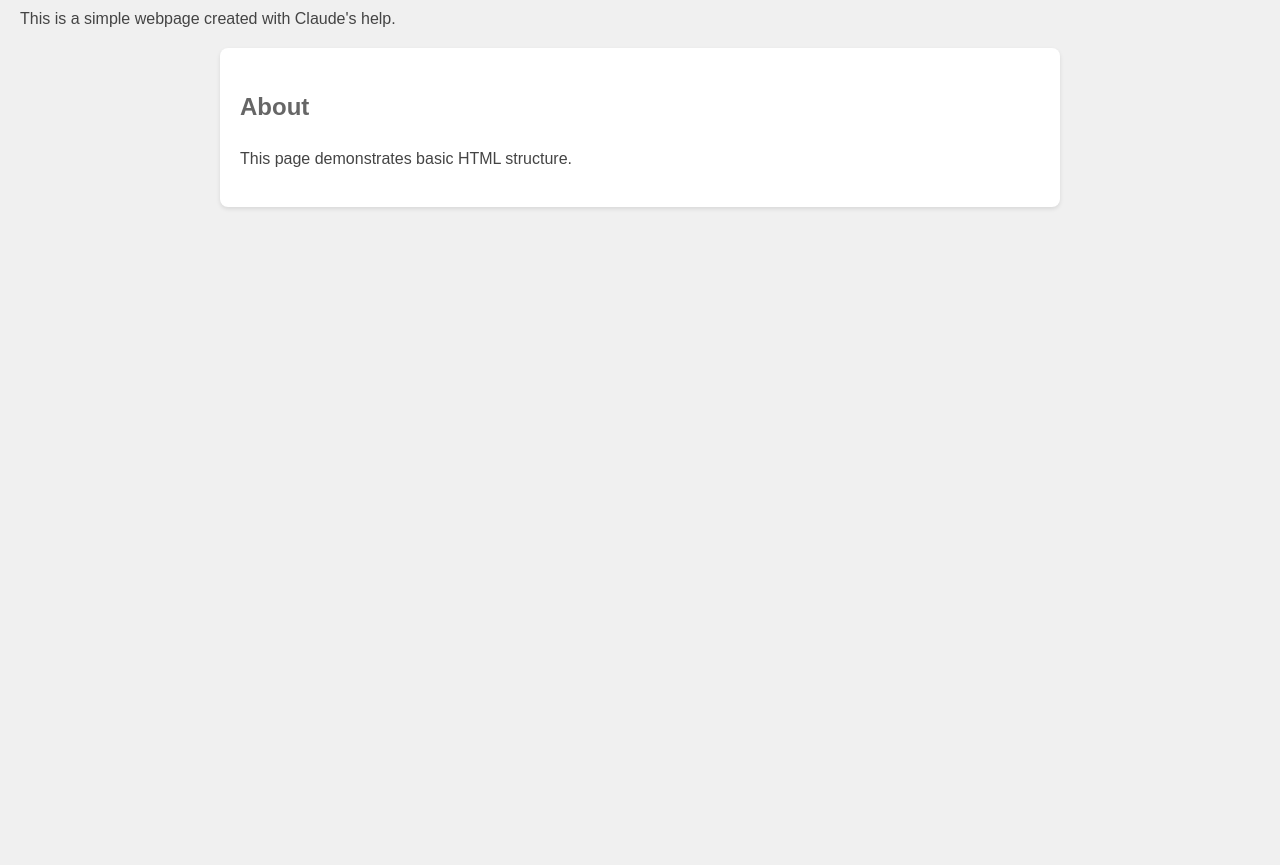
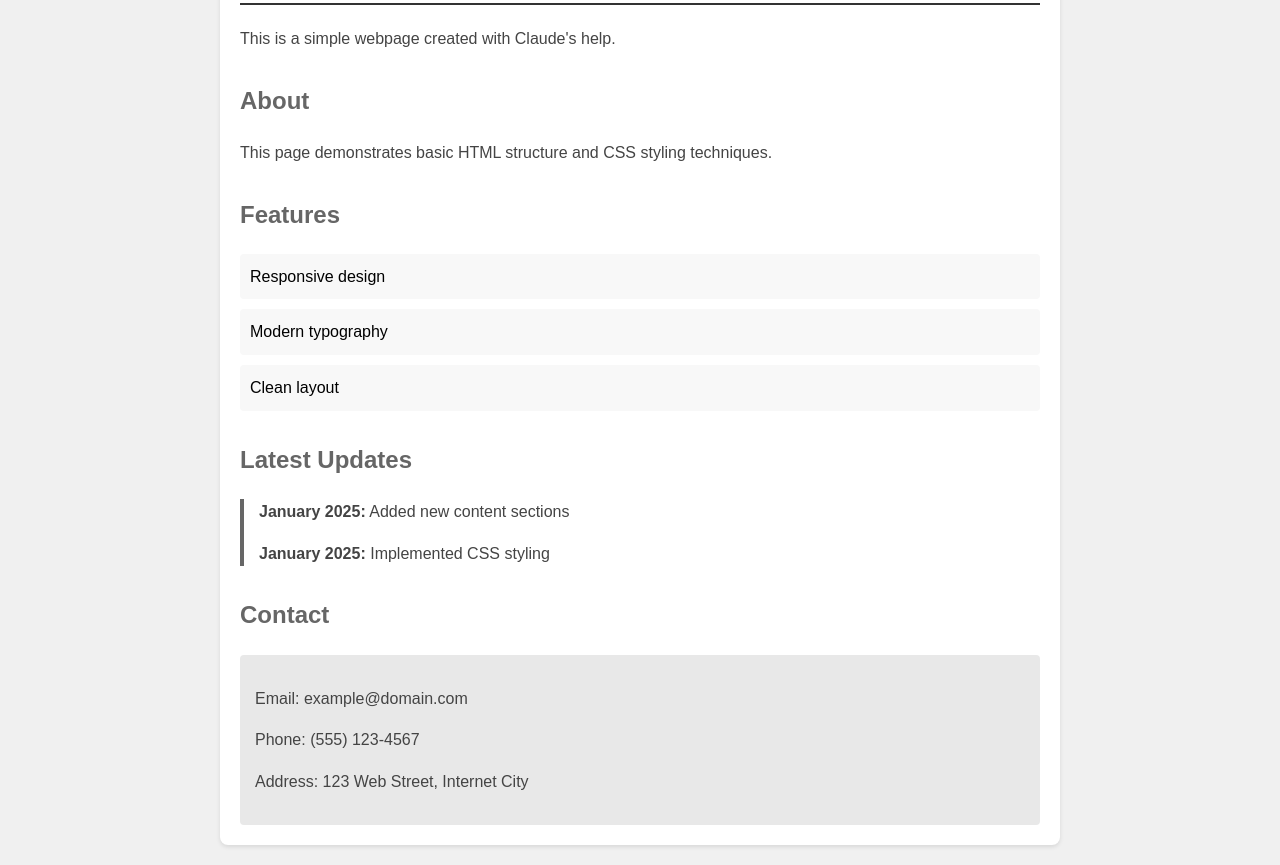
Before and after one commit to rawhideron/claude-test1, a plain HTML site: page index.html in a window 1280 px wide. Shown: the part 120-985 px from the top of the page. Before the commit the page ends 800 px from the top, so only its background shows below. Drawn offline with Linux system fonts and the light colour scheme.

Commit message:
Add more content sections

```diff
--- a/index.html
+++ b/index.html
@@ -27,19 +27,68 @@
         }
         h2 {
             color: #666;
+            margin-top: 30px;
         }
         p {
             color: #444;
         }
+        .feature-list {
+            list-style-type: none;
+            padding: 0;
+        }
+        .feature-list li {
+            margin: 10px 0;
+            padding: 10px;
+            background-color: #f8f8f8;
+            border-radius: 4px;
+        }
+        .contact-info {
+            background-color: #e8e8e8;
+            padding: 15px;
+            border-radius: 4px;
+            margin-top: 20px;
+        }
+        .updates {
+            border-left: 4px solid #666;
+            padding-left: 15px;
+            margin-top: 20px;
+        }
     </style>
 </head>
 <body>
-    <h1>Welcome!</h1>
-    <p>This is a simple webpage created with Claude's help.</p>
     <div class="container">
+        <h1>Welcome!</h1>
+        <p>This is a simple webpage created with Claude's help.</p>
+
         <section>
             <h2>About</h2>
-            <p>This page demonstrates basic HTML structure.</p>
+            <p>This page demonstrates basic HTML structure and CSS styling techniques.</p>
+        </section>
+
+        <section>
+            <h2>Features</h2>
+            <ul class="feature-list">
+                <li>Responsive design</li>
+                <li>Modern typography</li>
+                <li>Clean layout</li>
+            </ul>
+        </section>
+
+        <section>
+            <h2>Latest Updates</h2>
+            <div class="updates">
+                <p><strong>January 2025:</strong> Added new content sections</p>
+                <p><strong>January 2025:</strong> Implemented CSS styling</p>
+            </div>
+        </section>
+
+        <section>
+            <h2>Contact</h2>
+            <div class="contact-info">
+                <p>Email: example@domain.com</p>
+                <p>Phone: (555) 123-4567</p>
+                <p>Address: 123 Web Street, Internet City</p>
+            </div>
         </section>
     </div>
 </body>
```
